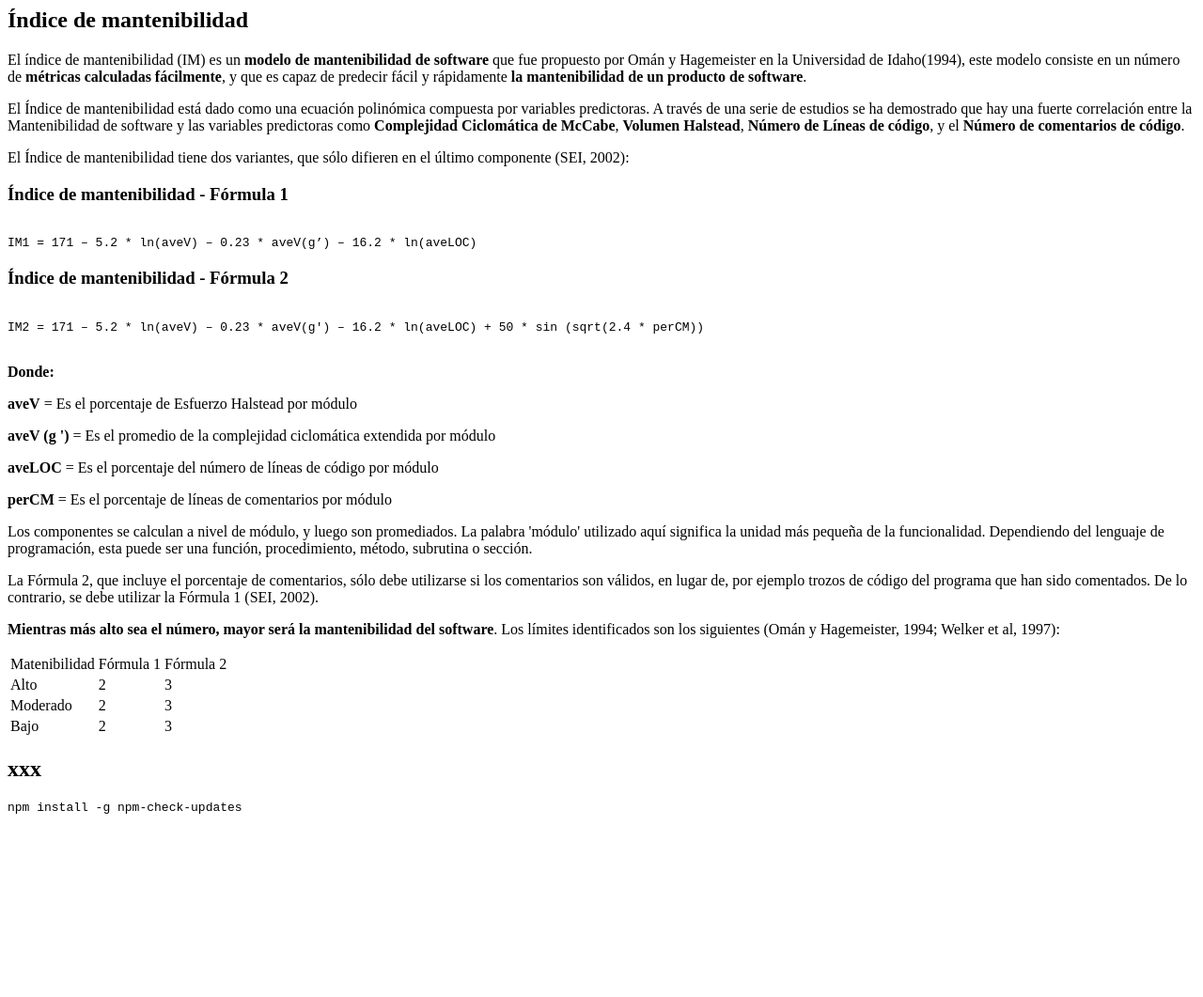
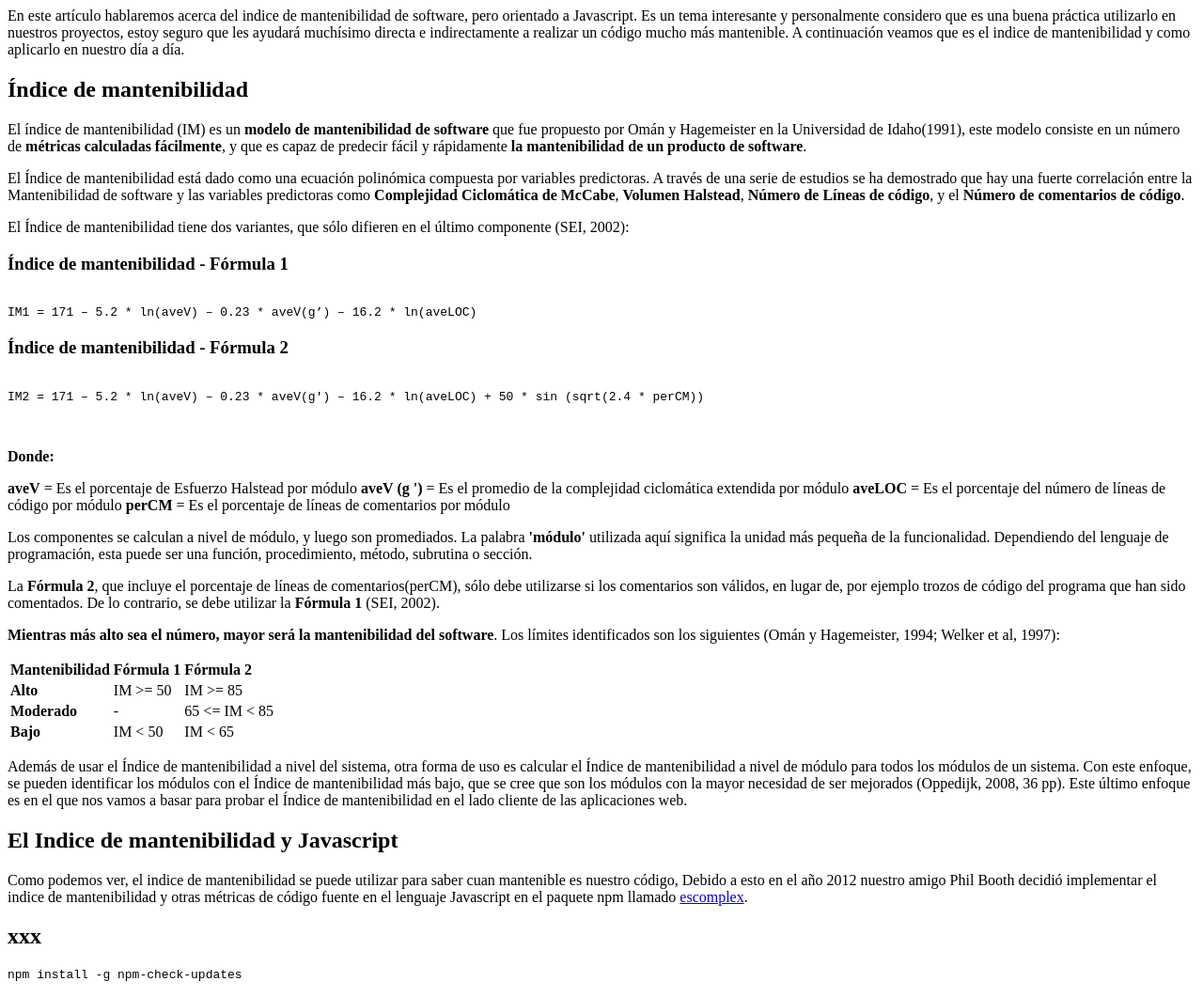
Before and after one commit to jansanchez/maintainability-index, a website: page index.html in a window 1280 px wide. Shown: the whole page at 94% size. Before the commit the page ends 880 px from the top, so only its background shows below. Drawn offline with Linux system fonts and the light colour scheme.

Commit message:
wip(mi): actualizando post

```diff
--- a/index.html
+++ b/index.html
@@ -1,8 +1,13 @@
 <meta charset="utf8">
+
+En este artículo hablaremos acerca del indice de mantenibilidad de software, pero orientado a Javascript. Es un
+tema interesante y personalmente considero que es una buena práctica utilizarlo en nuestros proyectos, estoy
+seguro que les ayudará muchísimo directa e indirectamente a realizar un código mucho más mantenible. A
+continuación veamos que es el indice de mantenibilidad y como aplicarlo en nuestro día a día.
 
 <h2>Índice de mantenibilidad</h2>
 
-<p>El índice de mantenibilidad (IM) es un <b>modelo de mantenibilidad de software</b> que fue propuesto por Omán y Hagemeister en la Universidad de Idaho(1994), este modelo consiste en un número de <b>métricas calculadas fácilmente</b>, y que es capaz de predecir fácil y rápidamente <b>la mantenibilidad de un producto de software</b>.
+<p>El índice de mantenibilidad (IM) es un <b>modelo de mantenibilidad de software</b> que fue propuesto por Omán y Hagemeister en la Universidad de Idaho(1991), este modelo consiste en un número de <b>métricas calculadas fácilmente</b>, y que es capaz de predecir fácil y rápidamente <b>la mantenibilidad de un producto de software</b>.
 </p>
 
 <p>El Índice de mantenibilidad está dado como una ecuación polinómica compuesta por variables predictoras. A través de una serie de estudios se ha demostrado que hay una fuerte correlación entre la Mantenibilidad de software y las variables predictoras como <b>Complejidad Ciclomática de McCabe</b>, <b>Volumen Halstead</b>, <b>Número de Líneas de código</b>, y el <b>Número de comentarios de código</b>.
@@ -23,47 +28,68 @@ IM2 = 171 – 5.2 * ln(aveV) – 0.23 * aveV(g') – 16.2 * ln(aveLOC) + 50 * si
 </code></pre>
 
 <br>
+<p>
 <b>Donde:</b>
-<p><b>aveV</b>         = Es el porcentaje de Esfuerzo Halstead por módulo</p>
-<p><b>aveV (g ')</b> = Es el promedio de la complejidad ciclomática extendida por módulo</p>
-<p><b>aveLOC</b>    = Es el porcentaje del número de líneas de código por módulo</p>
-<p><b>perCM</b>     = Es el porcentaje de líneas de comentarios por módulo</p>
+</p>
+<p>
+<b>aveV</b>         = Es el porcentaje de Esfuerzo Halstead por módulo
+<b>aveV (g ')</b> = Es el promedio de la complejidad ciclomática extendida por módulo
+<b>aveLOC</b>    = Es el porcentaje del número de líneas de código por módulo
+<b>perCM</b>     = Es el porcentaje de líneas de comentarios por módulo</p>
 
 <p>
-Los componentes se calculan a nivel de módulo, y luego son promediados. La palabra 'módulo' utilizado aquí
-significa la unidad más pequeña de la funcionalidad. Dependiendo del lenguaje de programación, esta puede ser una función, procedimiento, método, subrutina o sección.</p>
+Los componentes se calculan a nivel de módulo, y luego son promediados. La palabra <b>'módulo'</b> utilizada aquí significa la unidad más pequeña de la funcionalidad. Dependiendo del lenguaje de programación, esta puede ser una función, procedimiento, método, subrutina o sección.</p>
 
 <p>
-La Fórmula 2, que incluye el porcentaje de comentarios, sólo debe utilizarse si los comentarios son válidos, en lugar de, por ejemplo trozos de código del programa que han sido comentados.
-De lo contrario, se debe utilizar la Fórmula 1 (SEI, 2002).</p>
+La <b>Fórmula 2</b>, que incluye el porcentaje de líneas de comentarios(perCM), sólo debe utilizarse si los comentarios son válidos, en lugar de, por ejemplo trozos de código del programa que han sido comentados. De lo contrario, se debe utilizar la <b>Fórmula 1</b> (SEI, 2002).</p>
 
 <p><b>Mientras más alto sea el número, mayor será la mantenibilidad del software</b>. Los límites identificados son los siguientes (Omán y Hagemeister, 1994; Welker et al, 1997):</p>
 
 
 <table>
+<thead>
 <tr>
-<td>Matenibilidad</td>
-<td>Fórmula 1</td>
-<td>Fórmula 2</td>
+<td><b>Mantenibilidad</b></td>
+<td><b>Fórmula 1</b></td>
+<td><b>Fórmula 2</b></td>
+</tr>
+</thead>
+<tbody>
+<tr>
+<td><b>Alto</b></td>
+<td>IM >= 50</td>
+<td>IM >= 85</td>
 </tr>
 <tr>
-<td>Alto</td>
-<td>2</td>
-<td>3</td>
+<td><b>Moderado</b></td>
+<td>-</td>
+<td>65 <= IM < 85</td>
 </tr>
 <tr>
-<td>Moderado</td>
-<td>2</td>
-<td>3</td>
+<td><b>Bajo</b></td>
+<td>IM < 50</td>
+<td>IM < 65</td>
 </tr>
-<tr>
-<td>Bajo</td>
-<td>2</td>
-<td>3</td>
-</tr>
+</tbody>
 </table>
 
+<p>
+Además de usar el Índice de mantenibilidad a nivel del sistema, otra forma de uso es calcular el Índice de mantenibilidad a nivel de módulo para todos los módulos de un sistema. Con este enfoque, se pueden identificar los módulos con el Índice de mantenibilidad más bajo, que se cree que son los módulos con la mayor necesidad de ser mejorados (Oppedijk, 2008, 36 pp). Este último enfoque es en el que nos vamos a basar para probar el Índice de mantenibilidad en el lado cliente de las aplicaciones web.
+</p>
+
+
+<h2>El Indice de mantenibilidad y Javascript</h2>
+
+<p>
+Como podemos ver, el indice de mantenibilidad se puede utilizar para saber cuan mantenible es nuestro código,
+Debido a esto en el año 2012 nuestro amigo Phil Booth decidió implementar el indice de mantenibilidad y otras
+métricas de código fuente en el lenguaje Javascript en el paquete npm llamado <a
+href="https://www.npmjs.com/package/escomplex" target="_blank" title="escomplex">escomplex</a>.
+</p>
 
 
 <h2>xxx</h2>
 <pre class="prettyprint lang-js"><code>npm install -g npm-check-updates </code></pre>
+
+
+<p></p>
```
